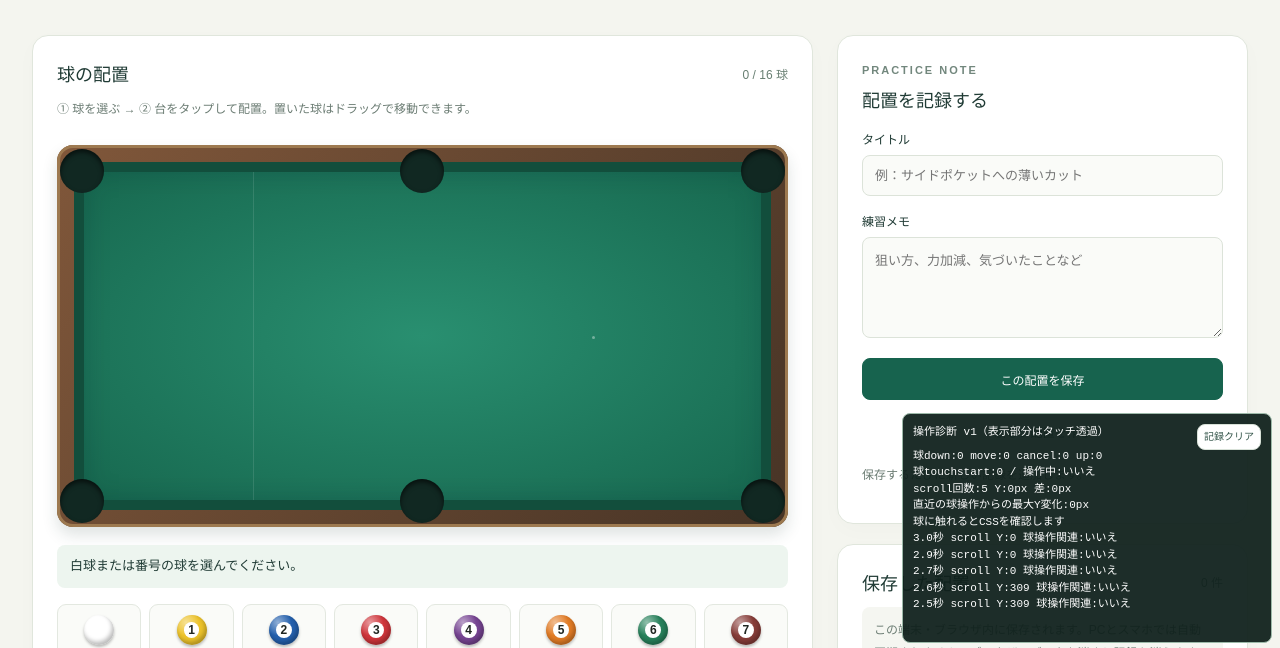
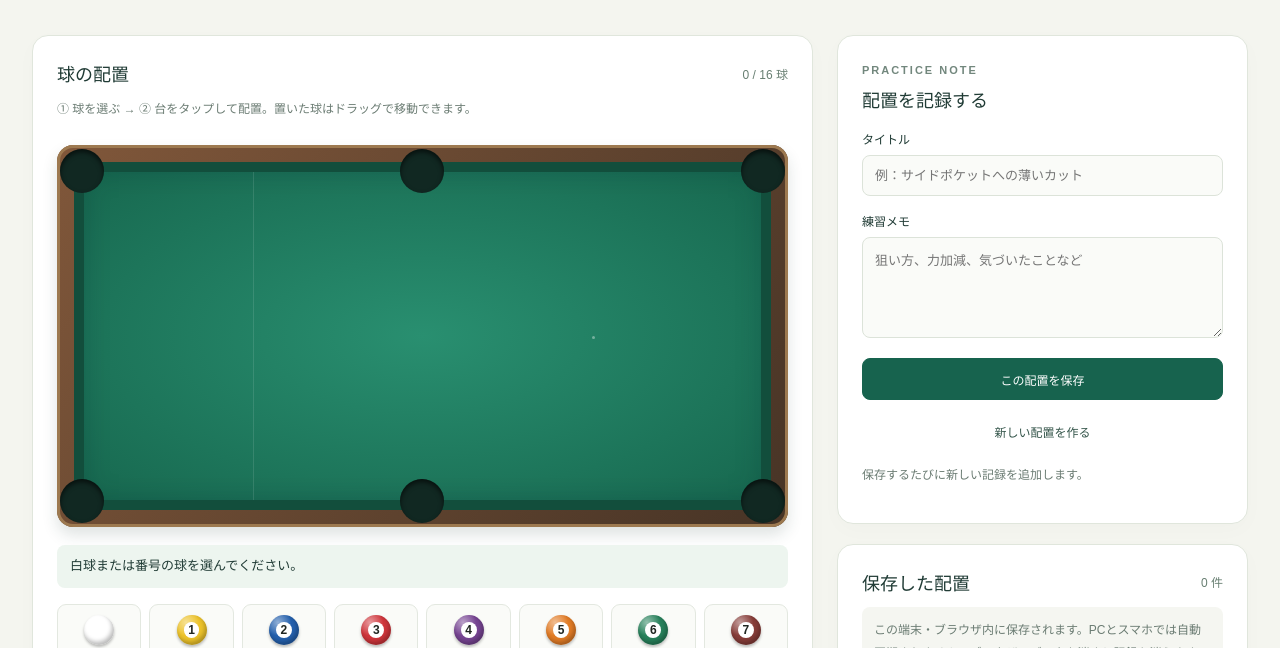
Before and after one commit to a0102murakami-eng/billiards-app, a plain HTML site: page index.html in a window 1280 px wide. Shown: the part 149-797 px from the top of the page. Drawn offline with Linux system fonts and the light colour scheme.

Commit message:
Add files via upload

```diff
--- a/index.html
+++ b/index.html
@@ -6,8 +6,6 @@
   <title>ビリヤードノート | 球配置を記録</title>
   <link rel="stylesheet" href="style.css">
   <script src="script.js" defer></script>
-  <!-- 診断機能：不要になったら次の1行と diagnostics.js を削除できます。 -->
-  <script src="diagnostics.js" defer></script>
 </head>
 <body>
   <header><span class="eyebrow">BILLIARDS PRACTICE</span><h1>ビリヤードノート<span class="logo-ball">8</span></h1><p>気づいた配置を残して、次の練習へ。</p></header>
```
